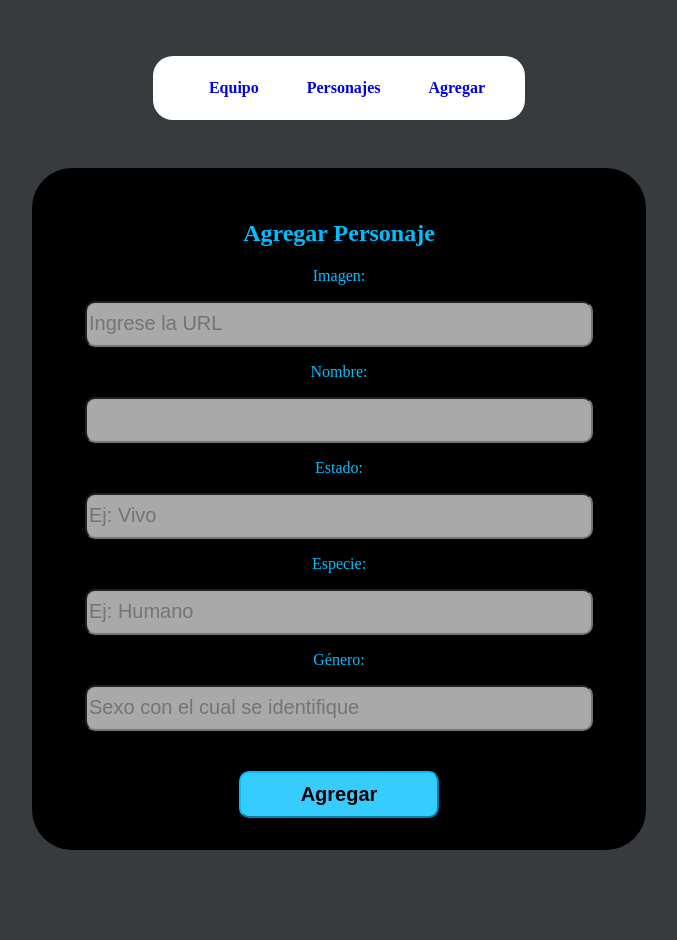
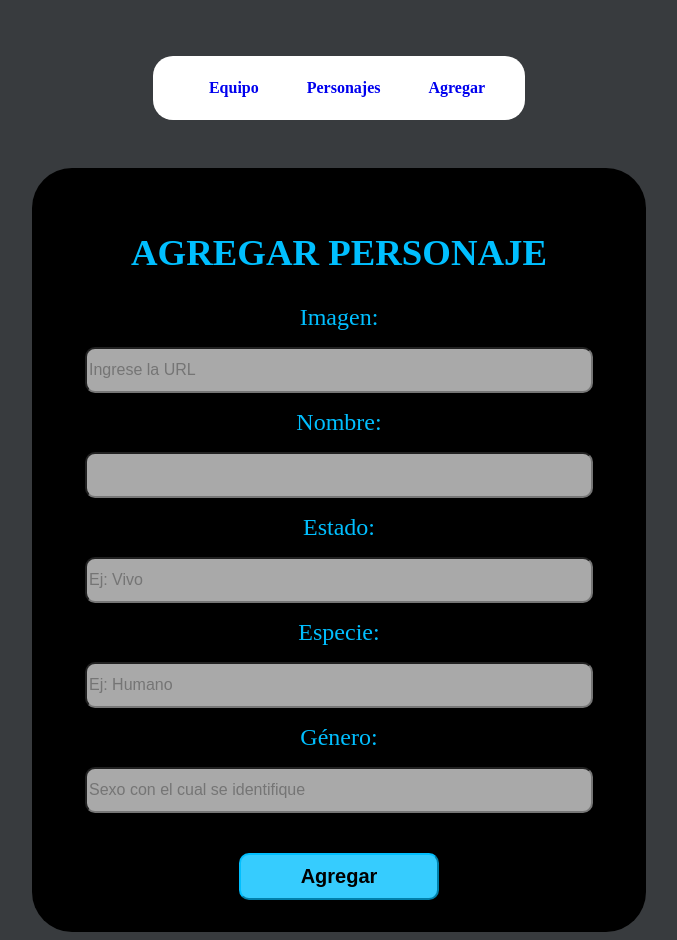
Before and after one commit to Kdnastone/mortiverso, a React (Vite) app: page /new in a window 1280 px wide. Shown: the whole page, without its empty margins (301-978 px from the left). Before the commit the page ends 858 px from the top, so only its background shows below. Built offline with nearby package versions, Linux system fonts and the light colour scheme; no server answers; a web font is replaced by a local one.

Commit message:
last changes

```diff
--- a/src/components/basics/input.css
+++ b/src/components/basics/input.css
@@ -3,8 +3,8 @@ div{
     flex-direction: column;
     align-items: center;
     gap:1em;
+}
 
-}
 div input{
     width: 60vw;
     max-width: 500px;
@@ -12,5 +12,9 @@ div input{
     height:40px;
     background-color: darkgray;
     color:black;
-    font-size: 20px;
+    font-size: 1em;
 }
+
+div label{
+    font-size: 1.5em;
+}
--- a/src/pages/New.jsx
+++ b/src/pages/New.jsx
@@ -144,7 +144,7 @@ const inputs = {imagen: {label:"Imagen:", type:"text", name:"image", placeholder
   return (
     <Layout>
       <form onSubmit={handlerSubmit}>
-          <h2>Agregar Personaje</h2>
+          <h2>AGREGAR PERSONAJE</h2>
           <ContainerInputs inputs={inputs}></ContainerInputs>
           <Button type='Submit' text='Agregar'></Button>
           {showModal? <Modal handlerButton={handlerButton} text={textModal} /> : null}
--- a/src/pages/characters.css
+++ b/src/pages/characters.css
@@ -2,7 +2,7 @@
 .home h1 {
     font-size: 36px;
     font-weight: bold;
-    color: rgb(91, 209, 220);
+    color: deepskyblue;
     background-color: black;
     text-align: center;
     margin: 20px 0;
--- a/src/pages/new.css
+++ b/src/pages/new.css
@@ -6,3 +6,8 @@ form{
     border-radius: 2.5em;
     color:deepskyblue;
 }
+
+form h2{
+    font-size: 2.3em;
+    text-align: center;
+}
--- a/src/pages/team.css
+++ b/src/pages/team.css
@@ -14,7 +14,7 @@
 .team h1 {
   font-size: 36px;
   font-weight: bold;
-  color: rgb(91, 209, 220);
+  color: deepskyblue;
   background-color: black;
   text-align: center;
   margin: 20px 0;
@@ -83,12 +83,12 @@
     text-align: center;
     margin: 20px 0;
     border-radius: 8px;
-    color: rgb(91, 209, 220);
+    color: rgb(255, 255, 255);
   }
 
   section h2 {
-    font-size: 22px;
-    color: rgb(91, 209, 220);
+    font-size: 2em;
+    color:rgb(255, 255, 255)
   }
 
   section p {
```
